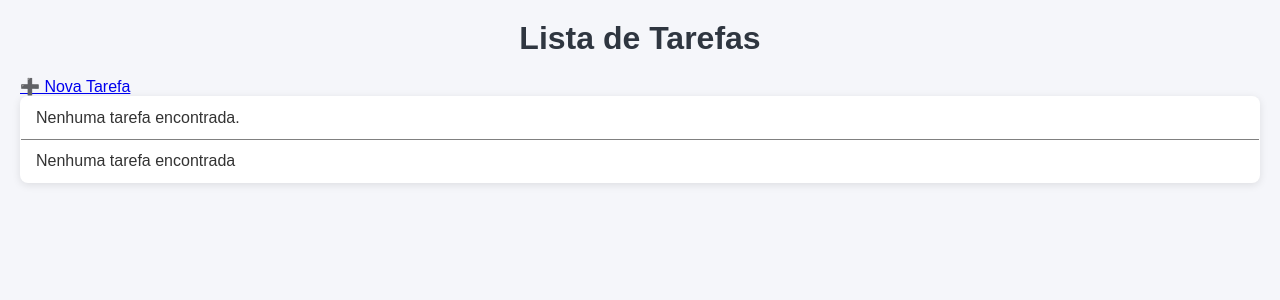
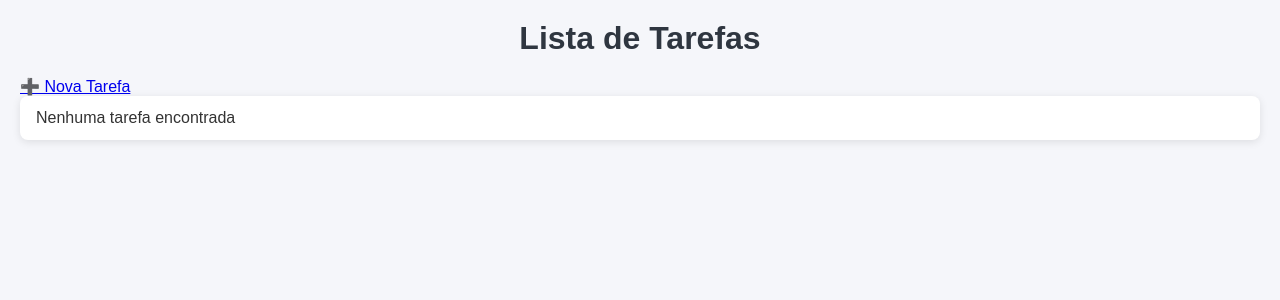
Before and after one commit to caioenzo99/Lista-de-Afazeres, a Symfony app: template templates/task/index.html.twig in a window 1280 px wide. Shown: the top 300 px of the page. Run offline with Twig, Linux system fonts and the light colour scheme; the template is opened without the code that fills it, so the values that code supplies are empty; some libraries are stand-ins or nearby versions.

Commit message:
final updates

```diff
--- a/templates/task/index.html.twig
+++ b/templates/task/index.html.twig
@@ -17,10 +17,6 @@
             <th>Status</th>
             <th>Descrição</th>
             <th>Ações</th>
-        </tr>
-    {% else %}
-        <tr>
-            <td colspan="4">Nenhuma tarefa encontrada.</td>
         </tr>
     {% endfor %}
     </thead>
--- a/templates/task/new.html.twig
+++ b/templates/task/new.html.twig
@@ -10,5 +10,5 @@
     <button type="submit">Salvar</button>
 {{ form_end(form) }}
 
-<a href="{{ path('app_task_index') }}">Voltar</a>
+<a href="{{ path('app_task_index') }}" class="btn">Voltar</a>
 {% endblock %}
```
